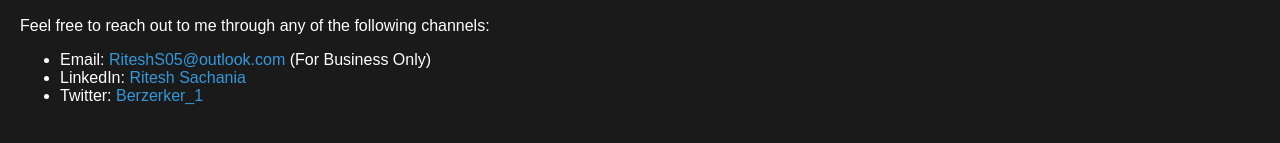
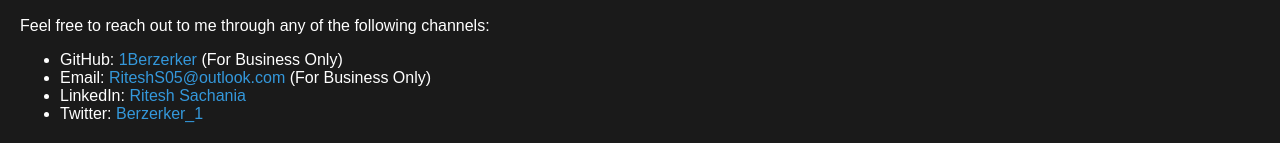
Before and after one commit to trapgod1/trapgod1.github.io, a plain HTML site: page index.html in a window 1280 px wide. Shown: the part 678-821 px from the top of the page. Drawn offline with Linux system fonts and the light colour scheme.

Commit message:
updated contact

```diff
--- a/index.html
+++ b/index.html
@@ -148,6 +148,7 @@
         <h2>Contact Information</h2>
         <p>Feel free to reach out to me through any of the following channels:</p>
         <ul>
+            <li>GitHub: <a href="https://github.com/1Berzerker">1Berzerker</a> (For Business Only)</li>
             <li>Email: <a href="mailto:RiteshS05@outlook.com">RiteshS05@outlook.com</a> (For Business Only)</li>
             <li>LinkedIn: <a href="https://www.linkedin.com/in/riteshsachania1">Ritesh Sachania</a></li>
             <li>Twitter: <a href="https://twitter.com/Berzerker_1">Berzerker_1</a></li>
```
